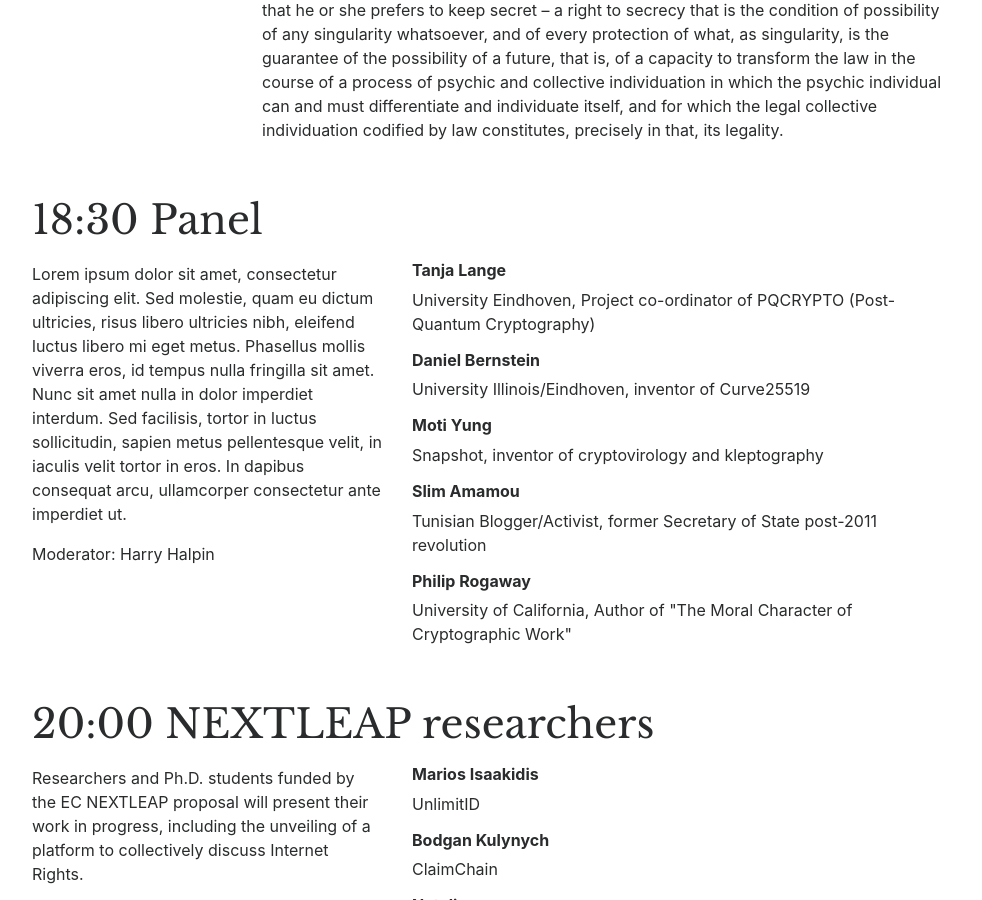
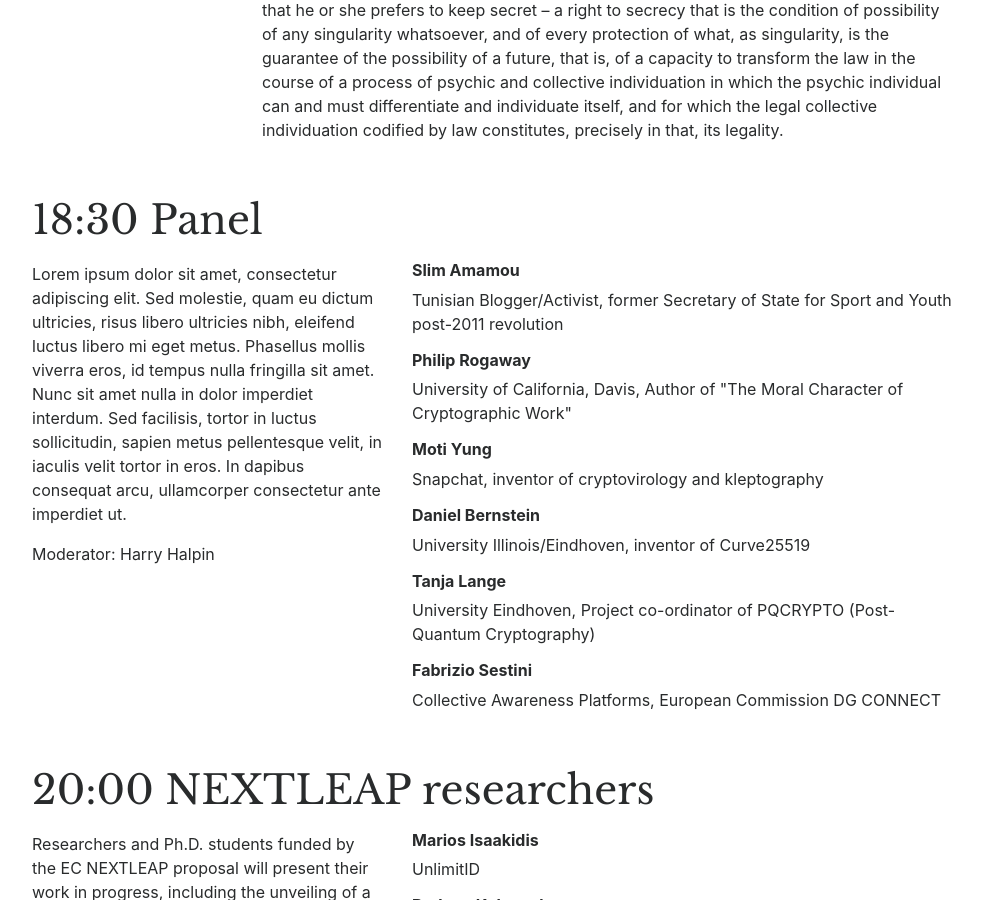
Before and after one commit to nextleap-project/nextleap-website, a Jekyll site: the page built from events/launch.html, in a window 1280 px wide and 900 px high, scrolled down 1443 px. Shown: the whole window, without its empty margins (53-1035 px from the left). Built offline with Jekyll 4.4.1, drawn with Linux system fonts in a browser that asks for light colours; nearby versions of some CDN libraries.

Commit message:
launch event

```diff
--- a/events/launch.html
+++ b/events/launch.html
@@ -6,20 +6,23 @@
 
 panel:
 -
-  name: Tanja Lange
-  bio: University Eindhoven, Project co-ordinator of PQCRYPTO (Post-Quantum Cryptography)
+  name: Slim Amamou
+  bio: Tunisian Blogger/Activist, former Secretary of State for Sport and Youth post-2011 revolution
+-
+  name: Philip Rogaway
+  bio: University of California, Davis, Author of "The Moral Character of Cryptographic Work"
+-
+  name: Moti Yung
+  bio: Snapchat, inventor of cryptovirology and kleptography
 -
   name: Daniel Bernstein
   bio: University Illinois/Eindhoven, inventor of Curve25519
 -
-  name: Moti Yung
-  bio: Snapshot, inventor of cryptovirology and kleptography
+  name: Tanja Lange
+  bio: University Eindhoven, Project co-ordinator of PQCRYPTO (Post-Quantum Cryptography)
 -
-  name: Slim Amamou
-  bio: Tunisian Blogger/Activist, former Secretary of State post-2011 revolution
--
-  name: Philip Rogaway
-  bio: University of California, Author of "The Moral Character of Cryptographic Work"
+  name: Fabrizio Sestini
+  bio: Collective Awareness Platforms, European Commission DG CONNECT
 
 junior_panel:
 -
```
